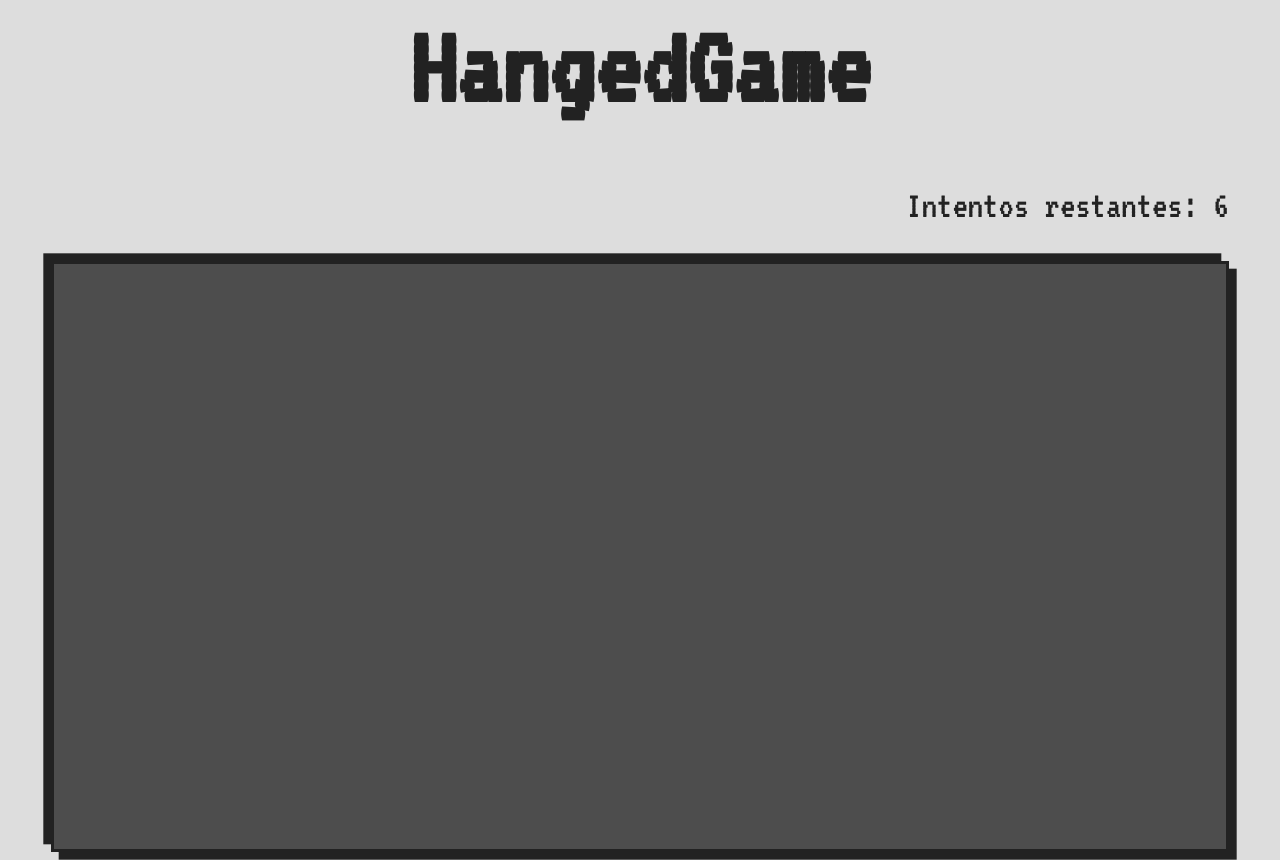
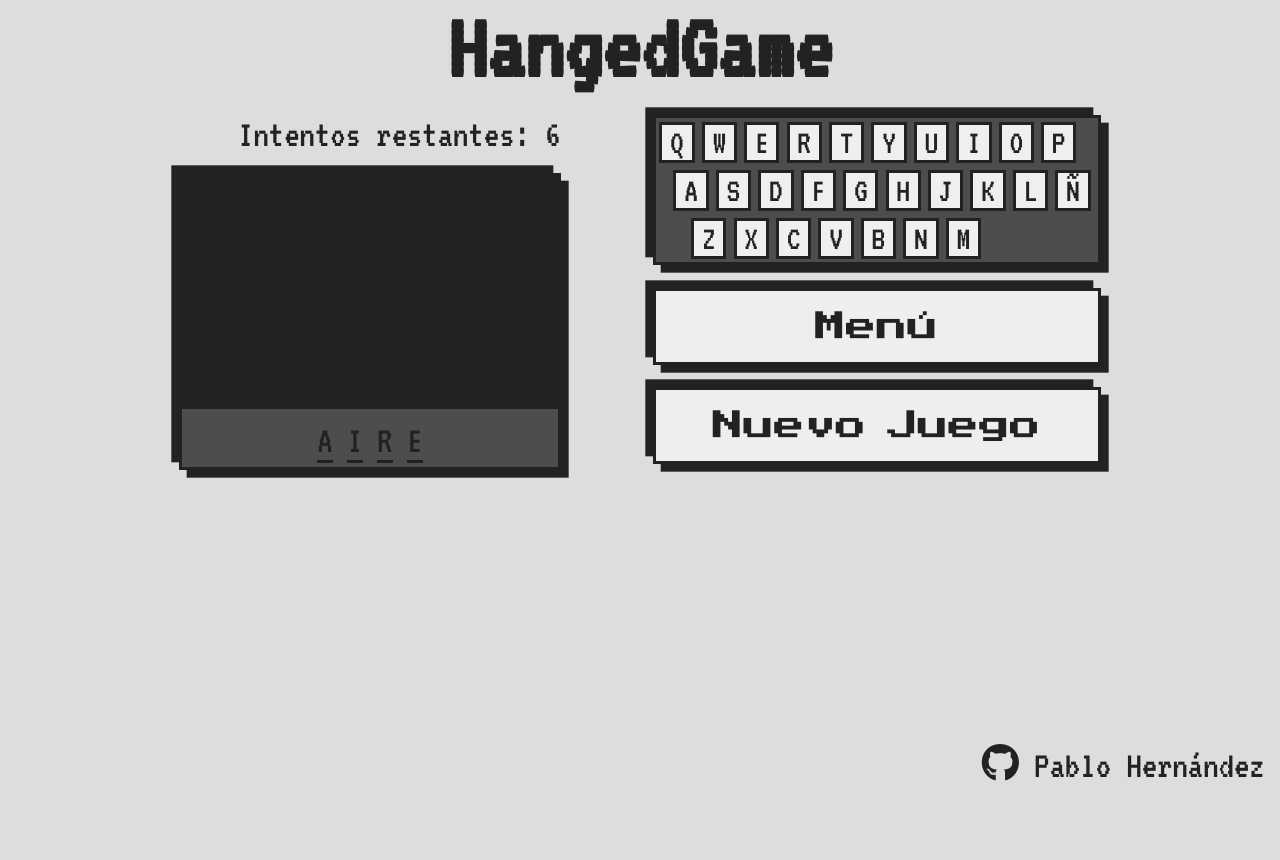
Before and after one commit to pablohernandezm/pablohernandezm.github.io, a plain HTML site: page Hangedgame/index.html in a window 1280 px wide. Shown: the top 860 px of the page. After the commit the page ends 800 px from the top, so only its background shows below. Drawn offline with Linux system fonts and the light colour scheme.

Commit message:
Adaptado para pantallas más anchas

```diff
--- a/Hangedgame/game.js
+++ b/Hangedgame/game.js
@@ -3,12 +3,14 @@ const gc = document.getElementById("gameContainer");
 const cv = document.createElement("canvas");
 const counter=document.getElementById("counter");
 const kb = document.getElementById("keyboard");
+let words = ["AUTO","CAMION","PlXEL","PANTALLA","FRUTA","NIÑOS","ESPACIO","TECLADO","AIRE","AVE","ZETA","SETA","HONGO","CELULAR","RAIZ"];
 let attp;
 
 //Menu items
 const mc = document.getElementById("menuContainer");
 const menuBtn = document.createElement("input");
 const nGBtn = document.createElement("input");
+const word = document.getElementById("word");
 
 init();
 
@@ -16,6 +18,17 @@ function init(){
     /*Setting Game items */
     attp=6;
     counter.innerText=attp;
+    let wordn = Math.floor(Math.random()*words.length);
+    let wordstr = words[wordn];
+    for(let i=0; i<wordstr.length; i++){
+        let wordd = document.createElement("div");
+        setAttr(wordd, {"class":"letter"});
+        wordd.innerText=wordstr[i];
+        word.appendChild(wordd);
+
+    }
+
+
 
     /*Setting menu items*/
     setAttr(menuBtn, {"type":"button", "value":"Menú"});
@@ -28,9 +41,6 @@ function init(){
                 "A","S","D","F","G","H","J","K","L","Ñ",/*10*/
                 "Z","X","C","V","B","N","M"]/*7*/;
 
-    // for(let i; i<keys.length; i++){
-
-    // }
     keys.forEach(e => {
         let keybtn = document.createElement("input");
         setAttr(keybtn, {"type":"button", "class":"key", "value":e});
--- a/Hangedgame/index.html
+++ b/Hangedgame/index.html
@@ -13,18 +13,19 @@
 <body>
     <main>
         <h1>HangedGame</h1>
-        <div id="gameContainer">
-            <p>Intentos restantes: <span id="counter"></span></p>
+        <div class="game">
+            <div id="gameContainer">
+                <p>Intentos restantes: <span id="counter"></span></p>
+                <div class="screen">
+                    <canvas id="canvas"></canvas>
+                    <div id="word"></div>
+                </div>
+            </div>
 
-            <canvas id="canvas"></canvas>
-
-            <div id="keyboard">
-
+            <div id="controls">
+                <div id="keyboard"></div>
+                <div id="menuContainer"></div>
             </div>
-        </div>
-
-        <div id="menuContainer">
-
         </div>
     </main>
 
--- a/Hangedgame/style.css
+++ b/Hangedgame/style.css
@@ -6,6 +6,7 @@
     --clr-pfont:#222;
     --clr-input:#EEE;
     --clr-hover:antiquewhite;
+    font-size: max(20px, 3vw, 3vh);
 }
 *{
     margin: 0;
@@ -18,8 +19,6 @@ html{
     height: 100%;
     height: -webkit-fill-available;
     height: -moz-available;
-    height: stretch;
-    font-size: max(20px, 3vw);
 }
 
 body{
@@ -31,18 +30,22 @@ body{
     font-family: 'VT323', monospace;
 }
 
-main{
+.game{
     display: flex;
     flex-direction: column;
-    height: 100%;
+    padding: 0 4%;
+    margin:0 auto;
+    color:var(--clr-pfont);
+}
 
-    color:var(--clr-pfont);
+.screen, #keyboard, #menuContainer input{
+    margin: 5% auto;
 }
 
 footer{
     margin-top: auto;
     text-align: right;
-    padding: 20px;
+    padding: .4rem;
     font-size: 1rem;
 }
 
@@ -52,30 +55,33 @@ a, a:visited{
 
 h1{
     display: block;
-    font-size:3rem;
+    font-size:2.5rem;
     text-align: center;
-    padding: 10px;
-}
-#gameContainer{
-    padding: 4%;
+    padding: .5rem;
+    color: var(--clr-pfont);
 }
 
 #gameContainer p{
     text-align: right;
 }
 
-#menuContainer input, #canvas, #keyboard, .key{
+#menuContainer input, .screen, #keyboard, .key{
     border: solid .1rem var(--clr-pfont);
 }
 
-#canvas, #keyboard, #menuContainer input{
+.screen, #keyboard, #menuContainer input{
     box-shadow: .2rem .2rem 0 var(--clr-pfont), -.2rem -.2rem 0 var(--clr-pfont);
 }
 
+.screen{
+    background-color: var(--clr-canvas);
+    width: 100%;
+}
+
 #canvas{
-    background-color: var(--clr-canvas);
-    margin: 3% auto;
+    background-color: var(--clr-pfont);
     width: 100%;
+    aspect-ratio: 3;
 }
 
 #keyboard{
@@ -100,27 +106,72 @@ h1{
     margin-left: 8%;
 }
 
-#menuContainer{
-    padding: 0 4%;
-}
-
 #menuContainer input{
     font-family: 'Press Start 2P', cursive;
     word-spacing: -10px;
     font-size: .8rem;
-    color:var(--clr-pfont);
     display: block;
     width: 100%;
     height: 2rem;
-    margin: 2% 0 2% 0;
     background-color: var(--clr-input);
 }
 
-#menuContainer input:nth-child(1){
-    margin-bottom: 10px;
+input{
+    color:var(--clr-pfont);
 }
 
-input:hover{
+#keyboard input:hover, #controls input:hover{
     background-color: var(--clr-hover);
     cursor: pointer;
 }
+
+#word{
+    text-align: center;
+    padding: 0.1rem;
+}
+
+.letter{
+    display: inline-block;
+    margin: 0 2%;
+    border-bottom: .1rem solid var(--clr-pfont);
+}
+
+@media only screen and (orientation:landscape){
+    html{
+        font-size: max(20px, 3vw);
+    }
+    main{
+        display: flex;
+        flex-direction: column;
+        align-items: center;
+    }
+
+    .game{
+        flex-direction: row;
+        width: 80%;
+    }
+
+    #gameContainer{
+        margin-right: 5%;
+        width: 50%;
+    }
+
+    #controls{
+        margin-left: 5%;
+
+    }
+
+    .screen{
+        margin-bottom: 0;
+        height: 80%;
+    }
+
+    #canvas{
+        height:
+        80%;
+    }
+
+    h1{
+        padding-top: 0;
+    }
+}
```
